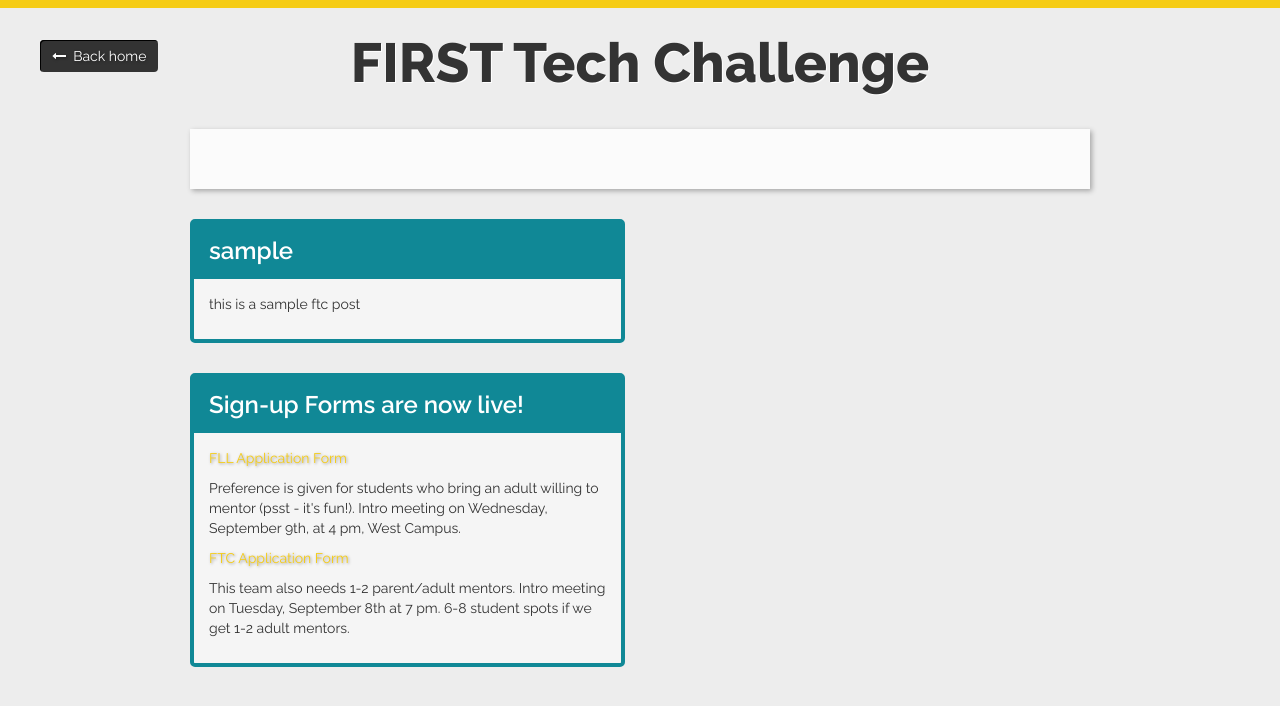
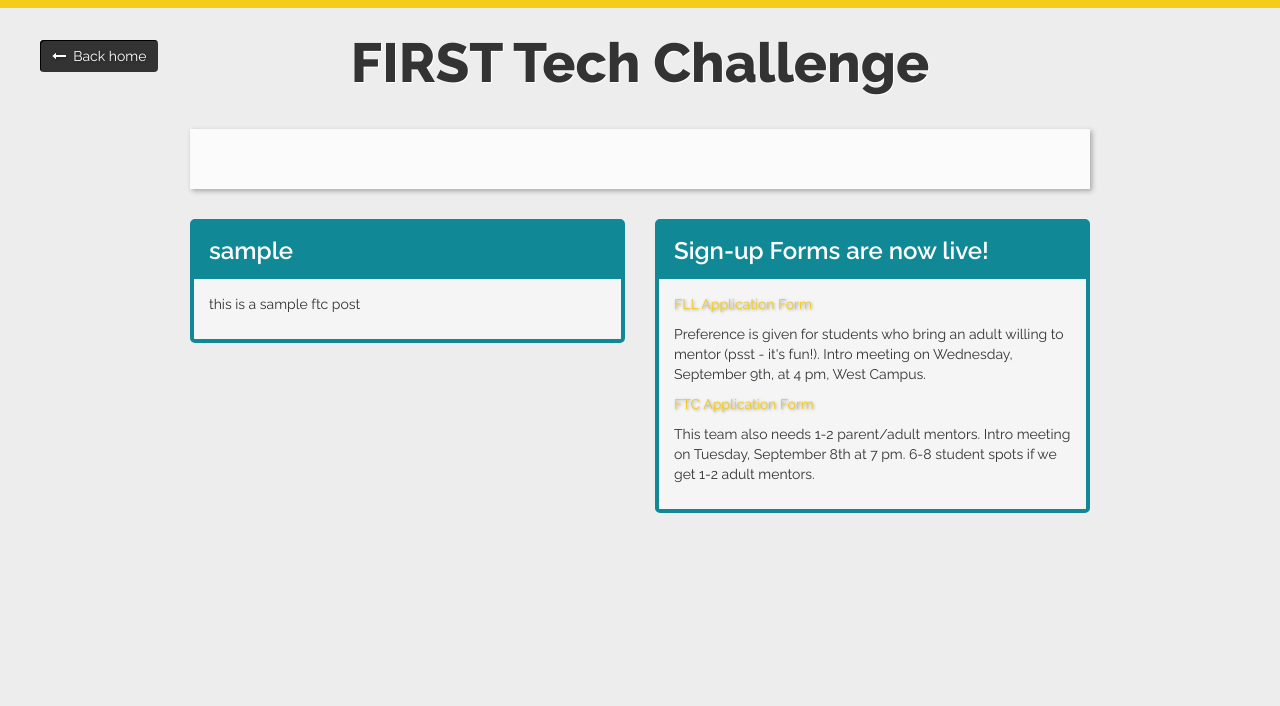
Before and after one commit to lauraschultz/mythicalrobotics, a Jekyll site: the page built from ftc/index.html, in a window 1280 px wide. Shown: the top 706 px of the page. Built offline with Jekyll 4.4.1, drawn with Linux system fonts in a browser that asks for light colours; nearby versions of some CDN libraries.

Commit message:
fix columns

```diff
--- a/ftc/index.html
+++ b/ftc/index.html
@@ -16,7 +16,9 @@
 					<h3 class="p-post-title">{{ post.title }}</h3>
 					<div class="p-post-content">{{ post.content }}</div>
 				</div>
+			</div>
 		  {% else %}
+		  	<div class="col-lg-6 margin">
 		      <div class="p-post">
 					<h3 class="p-post-title">{{ post.title }}</h3>
 					<div class="p-post-content">{{ post.content }}</div>
```
